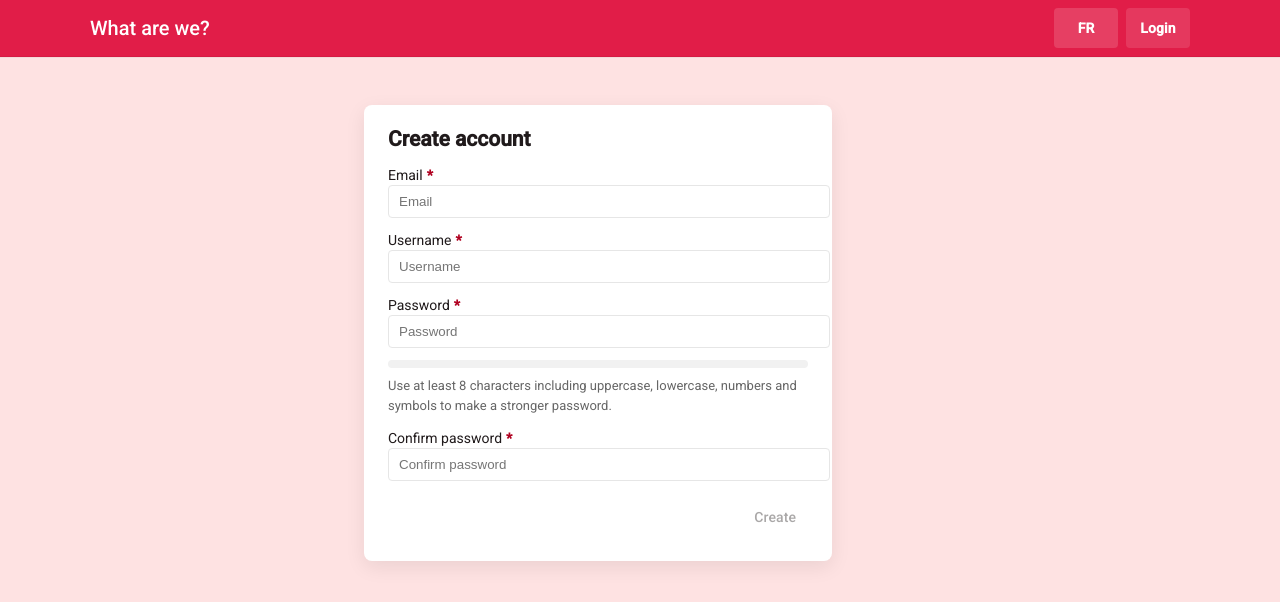
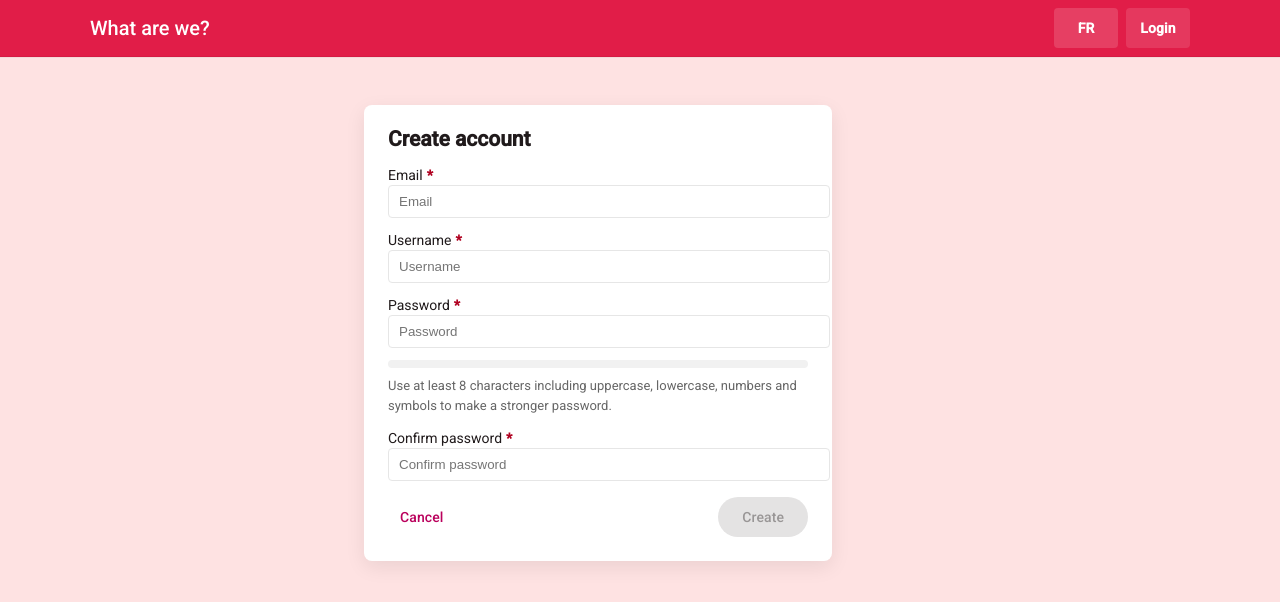
Before and after one commit to JpG771/on-est-quoi, an Angular app: page /create-account in a window 1280 px wide. Shown: the top 602 px of the page. Built offline with nearby package versions, Linux system fonts and the light colour scheme; no server answers.

Commit message:
Ajouter bouton annuler lors de la creation du compte

```diff
--- a/src/app/create-account/create-account.html
+++ b/src/app/create-account/create-account.html
@@ -32,7 +32,8 @@
     </label>
 
     <div class="actions">
-      <button mat-button type="submit" i18n="@@create" [disabled]="!email.value || !username.value || !password.value || !confirm.value || strengthLevel < 1">Create</button>
+      <button mat-button type="button" i18n="@@cancel" (click)="router.navigate(['/login'])">Cancel</button>
+      <button matButton="filled" type="submit" i18n="@@create" [disabled]="!email.value || !username.value || !password.value || !confirm.value || strengthLevel < 1">Create</button>
     </div>
     <div class="error" [hidden]="!error">{{ error }}</div>
   </form>
--- a/src/app/create-account/create-account.scss
+++ b/src/app/create-account/create-account.scss
@@ -16,7 +16,13 @@
 .create-form h2 { margin: 0 0 1rem 0; }
 .create-form .field { display: block; margin-bottom: 0.75rem; }
 .create-form input { width: 100%; padding: 0.5rem 0.625rem; border: 1px solid #e6e6e6; border-radius: 4px; }
-.create-form .actions { display:flex; justify-content:flex-end; margin-top:1rem; }
+.create-form .actions {
+  display: flex;
+  justify-content: space-between;
+  align-items: center;
+  gap: 0.5rem;
+  margin-top: 1rem;
+}
 
 .strength-wrapper {
   margin: 0.5rem 0 0.75rem 0;
```
Also changed, not shown: 2 other files (tests, documents, lock files or other folders).
